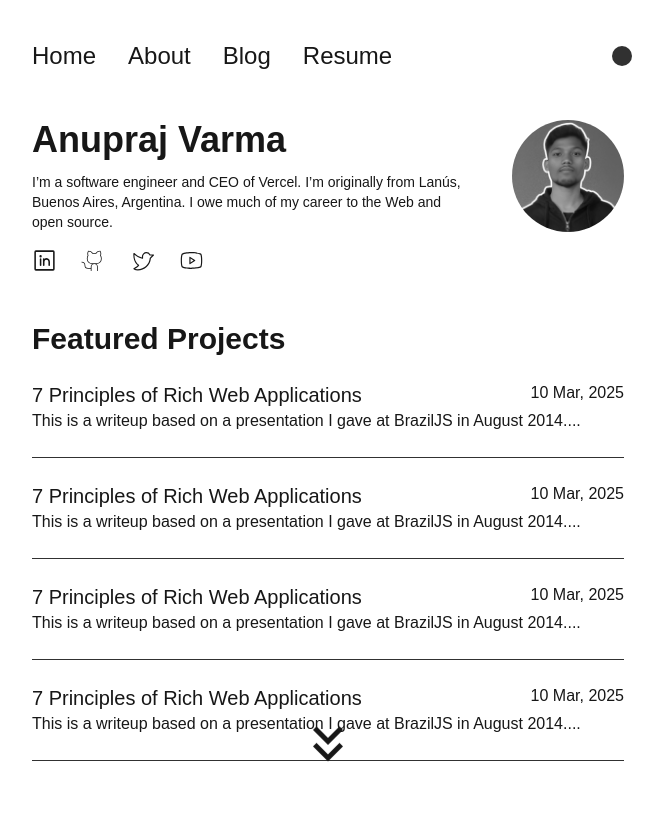
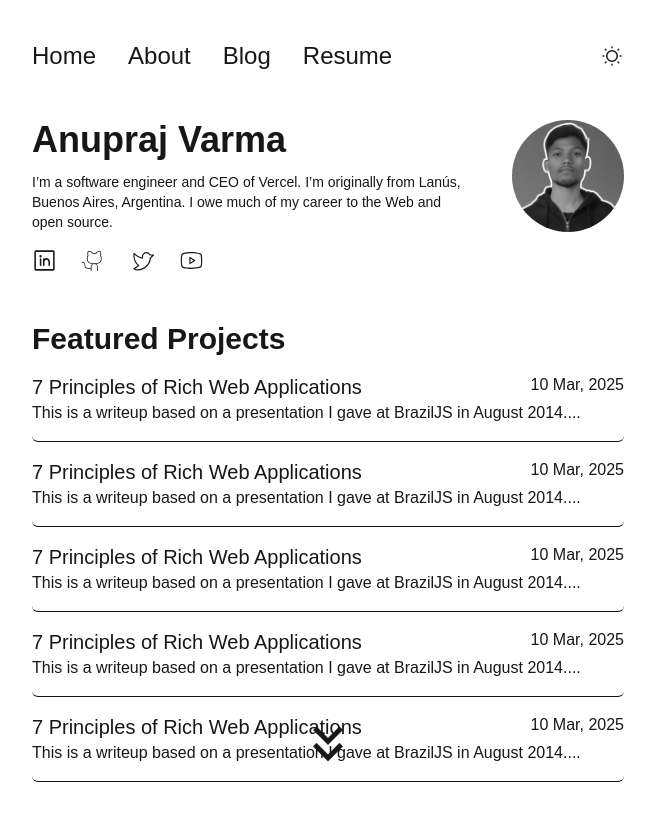
Before and after one commit to anuprajvarma/portfolio, a Next.js app: page / in a window 1280 px wide. Shown: the top 820 px of the page, without its empty margins (312-975 px from the left). Built offline with nearby package versions, Linux system fonts and the light colour scheme.

Commit message:
add icon for dark and light mode in header

```diff
--- a/app/about/page.tsx
+++ b/app/about/page.tsx
@@ -1,3 +1,7 @@
 export default function About() {
-  return <h1>About Us</h1>;
+  return (
+    <div className="w-6/12 m-auto">
+      <h1>About</h1>
+    </div>
+  );
 }
--- a/app/globals.css
+++ b/app/globals.css
@@ -1,7 +1,7 @@
 @import "tailwindcss";
 
 @theme {
-  --color-grey: #313131;
+  --color-grey: #111111;
 }
 
 :root {
@@ -19,5 +19,5 @@
 body {
   color: var(--foreground);
   background: var(--background);
-  font-family: Arial, Helvetica, sans-serif;
+  font-family: "Montserrat", sans-serif;
 }
--- a/components/Header.tsx
+++ b/components/Header.tsx
@@ -3,9 +3,15 @@
 import { useState } from "react";
 import Link from "next/link";
 import { Menu, X } from "lucide-react";
+import { PiSunDim, PiMoon } from "react-icons/pi";
 
 const Header = () => {
   const [isOpen, setIsOpen] = useState(false);
+  const [isDark, setIsDark] = useState(false);
+
+  function toggleDarkMode() {
+    setIsDark(!isDark);
+  }
 
   return (
     <header className="px-4">
@@ -14,7 +20,7 @@ const Header = () => {
           {isOpen ? <X size={24} /> : <Menu size={24} />}
         </button>
         <nav
-          className={`absolute lg:static top-16 left-0 w-full lg:w-auto bg-gray-900 lg:bg-transparent lg:p-0 ${
+          className={`absolute cursor-pointer lg:static top-16 left-0 w-full lg:w-auto bg-gray-900 lg:bg-transparent lg:p-0 ${
             isOpen ? "block" : "hidden"
           } lg:block`}
         >
@@ -33,7 +39,17 @@ const Header = () => {
             </li>
           </ul>
         </nav>
-        <button className="w-[20px] h-[20px] rounded-full bg-grey cursor-pointer"></button>
+        {isDark ? (
+          <PiMoon
+            className="cursor-pointer size-10 hover:bg-grey rounded-md p-2"
+            onClick={toggleDarkMode}
+          />
+        ) : (
+          <PiSunDim
+            className="cursor-pointer size-10 hover:bg-grey rounded-md p-2"
+            onClick={toggleDarkMode}
+          />
+        )}
       </div>
     </header>
   );
--- a/components/Home.tsx
+++ b/components/Home.tsx
@@ -53,7 +53,7 @@ const Home = () => {
       <div>
         <h1 className="text-3xl font-bold">Featured Projects</h1>
         <div className="flex flex-col cursor-pointer">
-          <div className="py-6 border-b border-grey">
+          <div className="py-4 border-b border-grey hover:bg-grey rounded-md">
             <div className="flex justify-between">
               <h2 className="text-xl font-medium">
                 7 Principles of Rich Web Applications
@@ -65,7 +65,7 @@ const Home = () => {
               August 2014....
             </p>
           </div>
-          <div className="py-6 border-b border-grey">
+          <div className="py-4 border-b border-grey hover:bg-grey rounded-md">
             <div className="flex justify-between">
               <h2 className="text-xl font-medium">
                 7 Principles of Rich Web Applications
@@ -77,7 +77,19 @@ const Home = () => {
               August 2014....
             </p>
           </div>
-          <div className="py-6 border-b border-grey">
+          <div className="py-4 border-b border-grey hover:bg-grey rounded-md">
+            <div className="flex justify-between">
+              <h2 className="text-xl font-medium">
+                7 Principles of Rich Web Applications
+              </h2>
+              <p>10 Mar, 2025</p>
+            </div>
+            <p className="font-medium">
+              This is a writeup based on a presentation I gave at BrazilJS in
+              August 2014....
+            </p>
+          </div>
+          <div className="py-4 border-b border-grey hover:bg-grey rounded-md">
             <div className="flex justify-between">
               <h2 className="text-xl font-medium">
                 7 Principles of Rich Web Applications
@@ -90,7 +102,7 @@ const Home = () => {
             </p>
           </div>
           <div className="relative w-full flex justify-center">
-            <div className="py-6 border-b w-full border-grey">
+            <div className="py-4 border-b w-full border-grey rounded-md hover:bg-grey ">
               <div className="flex justify-between">
                 <h2 className="text-xl font-medium">
                   7 Principles of Rich Web Applications
```
